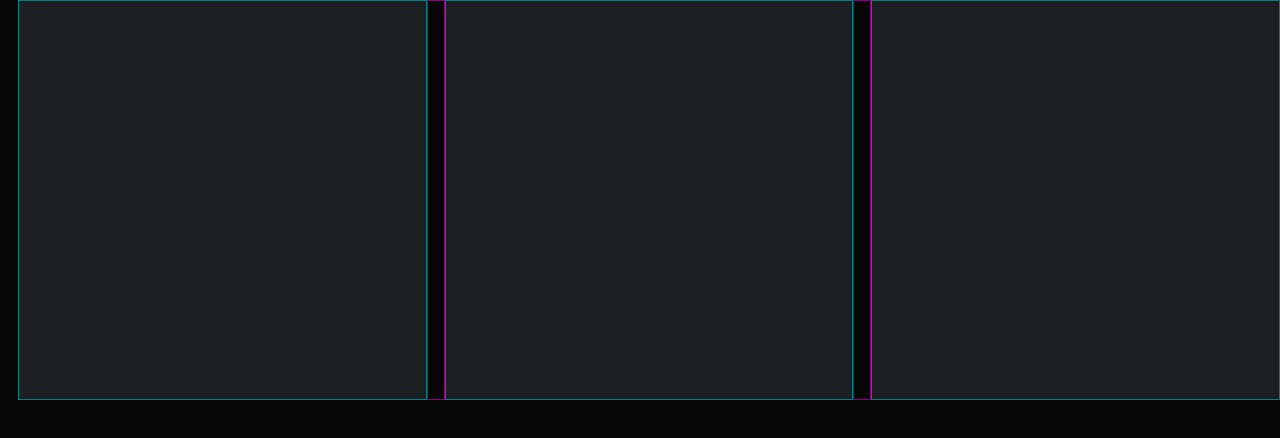
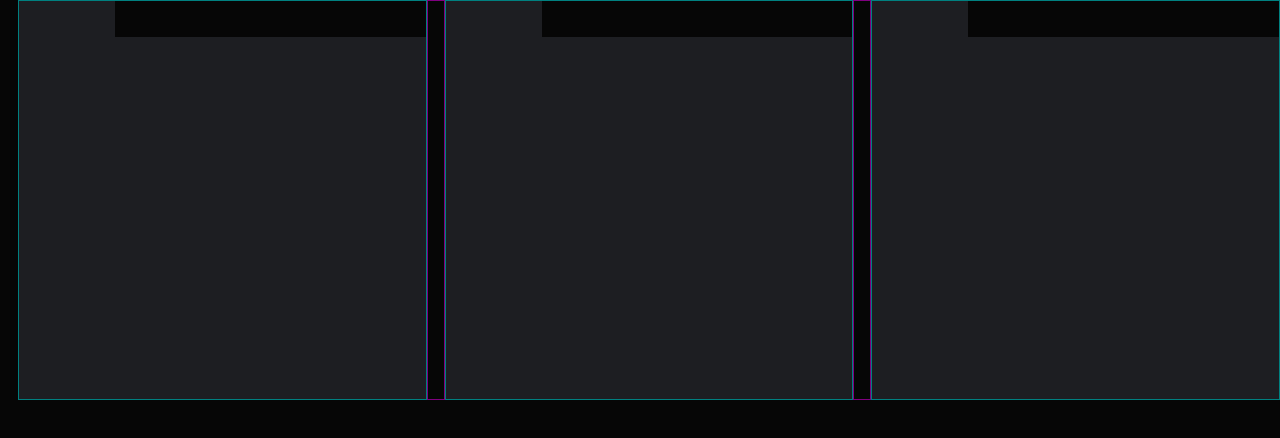
Before and after one commit to ExcitedDeveloper/codepen, a Svelte app: page / in a window 1280 px wide. Shown: the top 438 px of the page. Built offline with nearby package versions, Linux system fonts and the light colour scheme.

Commit message:
Added tabs

```diff
--- a/src/app.css
+++ b/src/app.css
@@ -1,9 +1,10 @@
 :root {
+  --app-background: #060606;
 }
 
 html {
   height: 100%;
-  background: #060606;
+  background: var(--app-background);
 }
 
 body {
--- a/src/components/Editors/Editor.svelte
+++ b/src/components/Editors/Editor.svelte
@@ -9,12 +9,20 @@
   export let classes;
 </script>
 
-<div {id} class={`editor ${classes}`}></div>
+<div {id} class={`editor ${classes}`}>
+  <div class="editor-powers">
+    <div class="editor-title"></div>
+    <div class="editor-actions"></div>
+  </div>
+  <div class="editor-code"></div>
+</div>
 
 <style>
   .editor {
     border: 1px solid teal;
-    background: rgb(29, 30, 34);
+    --editor-action-height: 36px;
+    --editor-background: rgb(29, 30, 34);
+    background: var(--editor-background);
   }
 
   .html-editor {
@@ -28,4 +36,23 @@
   .js-editor {
     grid-area: jseditor;
   }
+
+  .editor-powers {
+    height: var(--editor-action-height);
+    display: flex;
+  }
+
+  .editor-title {
+    background: var(--editor-background);
+    width: 96px;
+  }
+
+  .editor-actions {
+    background: var(--app-background);
+    flex: 1;
+  }
+
+  .editor-code {
+    height: calc(100% - var(--editor-action-height));
+  }
 </style>
```
